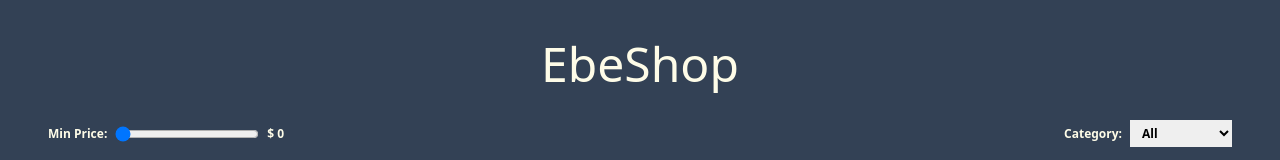
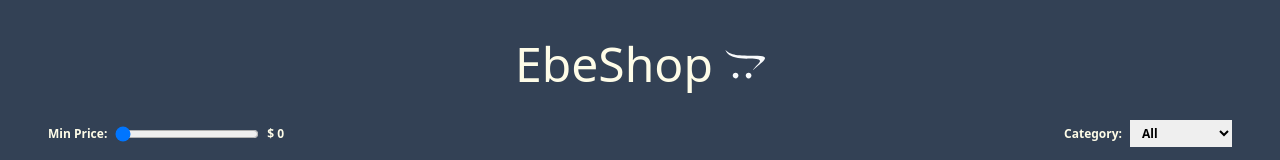
Before and after one commit to EBosch14/EbeShop, a React (Vite) app: page / in a window 1280 px wide. Shown: the top 160 px of the page. Built offline with nearby package versions, Linux system fonts and the light colour scheme.

Commit message:
add icons

```diff
--- a/src/App.jsx
+++ b/src/App.jsx
@@ -1,6 +1,7 @@
 import ProductsList from "./assets/components/ProductsList";
 import Header from "./assets/components/Header";
 import Footer from "./assets/components/Footer";
+import Cart from "./assets/components/Cart";
 
 export default function App() {
 
@@ -8,6 +9,7 @@ export default function App() {
     <>
       <Header/>
       <ProductsList/>
+      <Cart/>
       <Footer></Footer>
     </>
   );
--- /dev/null
+++ b/src/assets/components/Cart.jsx
@@ -0,0 +1,10 @@
+import { CartIcon } from "../icons/Icons";
+
+export default function Cart() {
+  return (
+    <>
+      <div>Cart</div>
+      <CartIcon></CartIcon>
+    </>
+  );
+}
--- a/src/assets/components/Header.jsx
+++ b/src/assets/components/Header.jsx
@@ -1,12 +1,12 @@
-import { CartIcon } from "../icons/Icons";
+import { OpenCart } from "../icons/Icons";
 import Filters from "./Filters";
 
 export default function () {
   return (
     <header className="flex flex-col items-center gap-8 w-full">
-      <h1 className="text-5xl text-yellow-50">
+      <h1 className="text-5xl text-yellow-50 flex gap-3 ">
         EbeShop
-        <CartIcon width="24px" height="24px"></CartIcon>
+        <OpenCart width="40px" height="48px"></OpenCart>
       </h1>
       <Filters/>
     </header>
--- a/src/assets/icons/Icons.jsx
+++ b/src/assets/icons/Icons.jsx
@@ -13,6 +13,7 @@ export function AddToCart({ width = "16px", height = "16px" }) {
 }
 
 export function CartIcon({ width = "16px", height = "16px" }) {
+  return (
     <svg
       style={{ maxWidth: "100%" }}
       width={width}
@@ -21,5 +22,63 @@ export function CartIcon({ width = "16px", height = "16px" }) {
       viewBox="0 0 576 512"
     >
       <path d="M0 24C0 10.7 10.7 0 24 0H69.5c22 0 41.5 12.8 50.6 32h411c26.3 0 45.5 25 38.6 50.4l-41 152.3c-8.5 31.4-37 53.3-69.5 53.3H170.7l5.4 28.5c2.2 11.3 12.1 19.5 23.6 19.5H488c13.3 0 24 10.7 24 24s-10.7 24-24 24H199.7c-34.6 0-64.3-24.6-70.7-58.5L77.4 54.5c-.7-3.8-4-6.5-7.9-6.5H24C10.7 48 0 37.3 0 24zM128 464a48 48 0 1 1 96 0 48 48 0 1 1 -96 0zm336-48a48 48 0 1 1 0 96 48 48 0 1 1 0-96z" />
-  </svg>;
+    </svg>
+  );
 }
+
+export function OpenCart({ width = "16px", height = "16px" }) {
+  return (
+    <svg
+      style={{ maxWidth: "100%" }}
+      width={width}
+      height={height}
+      className="fill-slate-50"
+      xmlns="http://www.w3.org/2000/svg"
+      viewBox="0 0 640 512"
+    >
+      <path d="M423.3 440.7c0 25.3-20.3 45.6-45.6 45.6s-45.8-20.3-45.8-45.6 20.6-45.8 45.8-45.8c25.4 0 45.6 20.5 45.6 45.8zm-253.9-45.8c-25.3 0-45.6 20.6-45.6 45.8s20.3 45.6 45.6 45.6 45.8-20.3 45.8-45.6-20.5-45.8-45.8-45.8zm291.7-270C158.9 124.9 81.9 112.1 0 25.7c34.4 51.7 53.3 148.9 373.1 144.2 333.3-5 130 86.1 70.8 188.9 186.7-166.7 319.4-233.9 17.2-233.9z" />
+    </svg>
+  );
+}
+
+export function MinusIcon({ width = "16px", height = "16px" }) {
+  return (
+    <svg
+      style={{ maxWidth: "100%" }}
+      width={width}
+      height={height}
+      xmlns="http://www.w3.org/2000/svg"
+      viewBox="0 0 448 512"
+    >
+      <path d="M416 256c0 17.7-14.3 32-32 32L32 288c-17.7 0-32-14.3-32-32s14.3-32 32-32l352 0c17.7 0 32 14.3 32 32z" />
+    </svg>
+  );
+}
+
+export function PlusIcon({ width = "16px", height = "16px" }) {
+  return (
+    <svg
+      style={{ maxWidth: "100%" }}
+      width={width}
+      height={height}
+      xmlns="http://www.w3.org/2000/svg"
+      viewBox="0 0 448 512"
+    >
+      <path d="M240 80c0-17.7-14.3-32-32-32s-32 14.3-32 32V224H32c-17.7 0-32 14.3-32 32s14.3 32 32 32H176V432c0 17.7 14.3 32 32 32s32-14.3 32-32V288H384c17.7 0 32-14.3 32-32s-14.3-32-32-32H240V80z" />
+    </svg>
+  );
+}
+
+export function XmarkIcon({ width = "16px", height = "16px" }) {
+  return (
+    <svg
+      style={{ maxWidth: "100%" }}
+      width={width}
+      height={height}
+      xmlns="http://www.w3.org/2000/svg"
+      viewBox="0 0 320 512"
+    >
+      <path d="M310.6 150.6c12.5-12.5 12.5-32.8 0-45.3s-32.8-12.5-45.3 0L160 210.7 54.6 105.4c-12.5-12.5-32.8-12.5-45.3 0s-12.5 32.8 0 45.3L114.7 256 9.4 361.4c-12.5 12.5-12.5 32.8 0 45.3s32.8 12.5 45.3 0L160 301.3 265.4 406.6c12.5 12.5 32.8 12.5 45.3 0s12.5-32.8 0-45.3L205.3 256 310.6 150.6z" />
+    </svg>
+  );
+}
```
Lines whose indentation alone changed are shown as unchanged.
